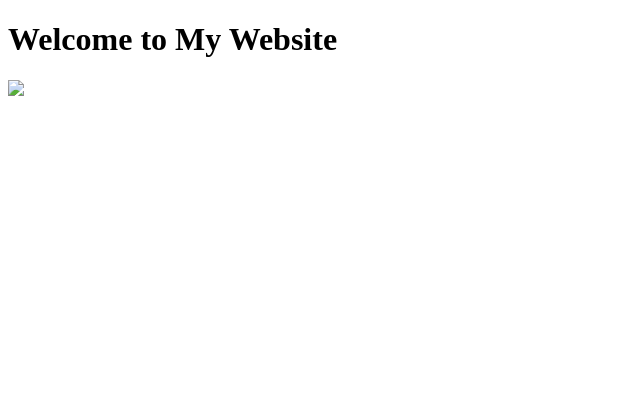
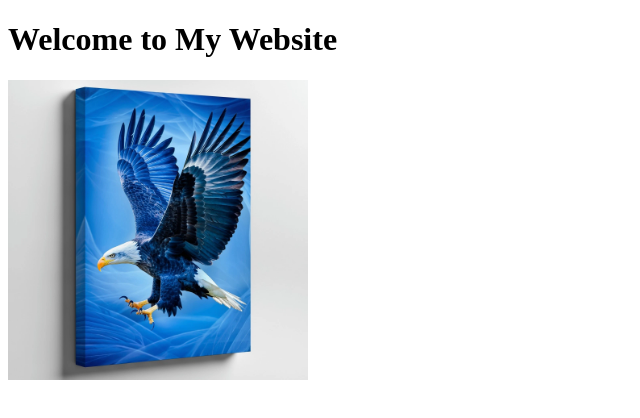
Before and after one commit to tabithawahome341-cmyk/DCS-005, a plain HTML site: page index.html in a window 1280 px wide. Shown: the whole page, without its empty margins (0-640 px from the left). Drawn offline with Linux system fonts and the light colour scheme.

Commit message:
Fix image source in index.html
Removed duplicate file extension from image source.

```diff
--- a/index.html
+++ b/index.html
@@ -6,7 +6,7 @@
 <body>
 <h1>Welcome to My Website</h1>
 <a href="https://www.google.com">
-<img src="picture.webp.webp" width="300">
+<img src="picture.webp" width="300">
 </a>
 </body>
 </html>
```
